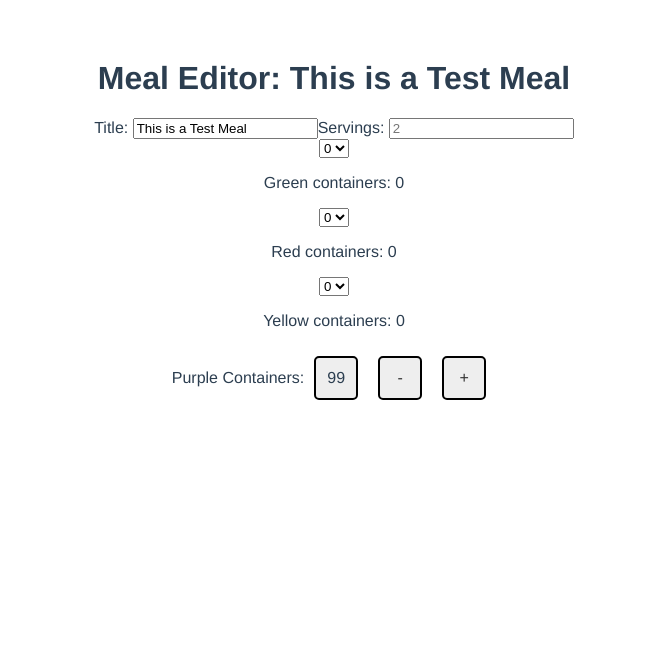
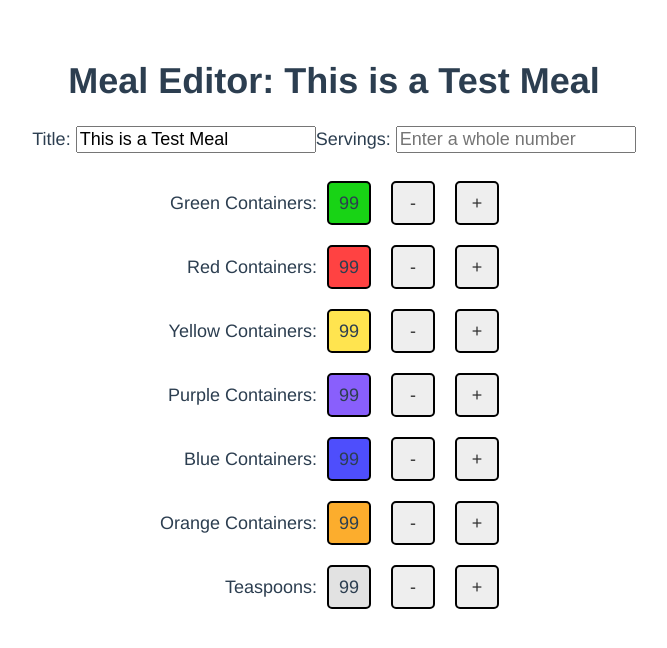
Before and after one commit to irmalcol/fix-meals, a Vue app: page / in a window 1280 px wide. Shown: the top 648 px of the page, without its empty margins (306-973 px from the left). Built offline with nearby package versions, Linux system fonts and the light colour scheme.

Commit message:
Basic meal editor layout complete

```diff
--- a/src/App.vue
+++ b/src/App.vue
@@ -29,6 +29,11 @@ $label-primary-color: #333;
   text-align: center;
   color: #2c3e50;
   margin-top: 60px;
+  font-size: 18px; //Refactor this out
+}
+
+input {
+  font-size: 18px; //Refactor this out
 }
 
 a {
--- a/src/components/SingleMealInput.vue
+++ b/src/components/SingleMealInput.vue
@@ -4,41 +4,60 @@
         <label>Title: </label>
         <input v-model="title" placeholder="New Meal">
         <label>Servings: </label>
-        <input v-model="numberOfServings" placeholder=2>
+        <input v-model="numberOfServings" placeholder="Enter a whole number">
         <br />
 
-        <select v-model="containerCountGreen">
-            <option>0</option>
-            <option>1</option>
-            <option>2</option>
-            <option>3</option>
-            <option>4</option>
-        </select>
-        <p>Green containers: {{ containerCountGreen }}</p>
+        <div class=centering>
+          <ul class="container-listing">
+            <li class="container-line">
+              <span>Green Containers:</span>
+              <containerCount count=0 color="green"/>
+              <plusMinus signSymbol="-"/>
+              <plusMinus signSymbol="+"/>
+            </li>
 
-        <select v-model="containerCountRed">
-            <option>0</option>
-            <option>1</option>
-            <option>2</option>
-            <option>3</option>
-            <option>4</option>
-        </select>
-        <p>Red containers: {{ containerCountRed }}</p>
+            <li class="container-line">
+              <span>Red Containers:</span>
+              <containerCount count=0 color="red"/>
+              <plusMinus signSymbol="-"/>
+              <plusMinus signSymbol="+"/>
+            </li>
 
-        <select v-model="containerCountYellow">
-            <option>0</option>
-            <option>1</option>
-            <option>2</option>
-            <option>3</option>
-            <option>4</option>
-        </select>
-        <p>Yellow containers: {{ containerCountYellow }}</p>
+            <li class="container-line">
+              <span>Yellow Containers:</span>
+              <containerCount count=0 color="yellow"/>
+              <plusMinus signSymbol="-"/>
+              <plusMinus signSymbol="+"/>
+            </li>
 
-        <div class="container-line">
-          <span>Purple Containers:</span>
-          <containerCount count=0 color="purple"/>
-          <plusMinus signSymbol="-"/>
-          <plusMinus signSymbol="+"/>
+            <li class="container-line">
+              <span>Purple Containers:</span>
+              <containerCount count=0 color="purple"/>
+              <plusMinus signSymbol="-"/>
+              <plusMinus signSymbol="+"/>
+            </li>
+
+            <li class="container-line">
+              <span>Blue Containers:</span>
+              <containerCount count=0 color="blue"/>
+              <plusMinus signSymbol="-"/>
+              <plusMinus signSymbol="+"/>
+            </li>
+
+            <li class="container-line">
+              <span>Orange Containers:</span>
+              <containerCount count=0 color="orange"/>
+              <plusMinus signSymbol="-"/>
+              <plusMinus signSymbol="+"/>
+            </li>
+
+            <li class="container-line">
+              <span>Teaspoons:</span>
+              <containerCount count=0 color="grey"/>
+              <plusMinus signSymbol="-"/>
+              <plusMinus signSymbol="+"/>
+            </li>
+          </ul>
         </div>
     </div>
 </template>
@@ -85,9 +104,20 @@ $label-primary-color: #333;
   color: $label-primary-color;
 }
 
+.container-listing {
+  display: flex;
+  flex-direction: column;
+  flex-wrap: nowrap;
+  align-items: flex-end;
+  width: 350px;
+  margin-left: auto;
+  margin-right: auto;
+  padding: 0;
+}
+
 .container-line {
   display: flex;
-  justify-content: center;
+  justify-content: flex-end;
   align-items: center;
 }
 </style>
--- a/src/components/containerCount.vue
+++ b/src/components/containerCount.vue
@@ -1,6 +1,6 @@
 <template>
     <div class="container-count">
-        <span>99</span>
+        <span :class=this.color>99</span>
     </div>
 </template>
 
@@ -37,4 +37,26 @@ span {
   width: 40px;
   background-color: #eee;
 }
+
+.green {
+  background-color: #18d315;
+}
+.red {
+  background-color: #ff4242;
+}
+.yellow {
+  background-color: #ffe44f;
+}
+.purple {
+  background-color: #895ffc;
+}
+.blue {
+  background-color: #4e4efc;
+}
+.orange {
+  background-color: #fcad2d;
+}
+.grey {
+  background-color: #e2e2e2;
+}
 </style>
```
